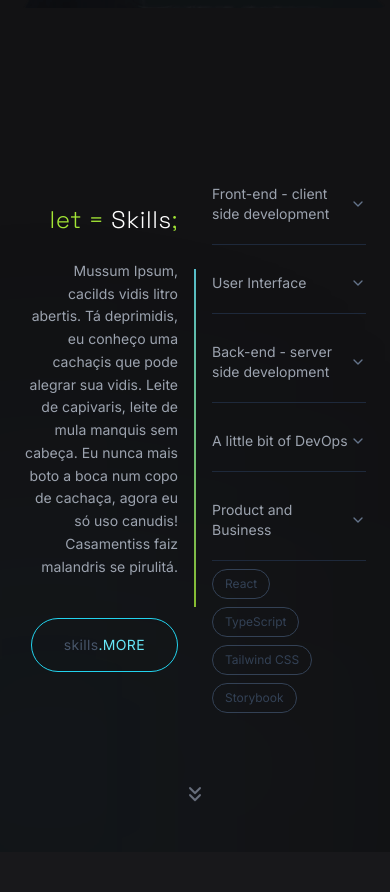
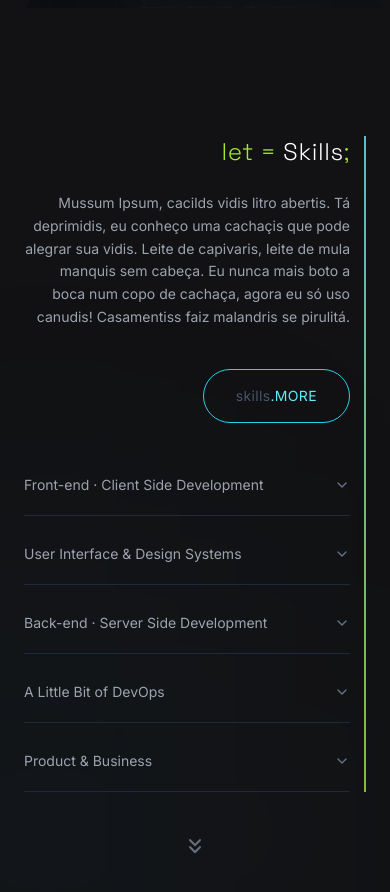
Before and after one commit to caio-guimaraes-web/portfolio-2025, a Next.js app: page / in a window 390 px wide. Shown: the part 1680-2572 px from the top of the page. Built offline with nearby package versions, Linux system fonts and the light colour scheme.

Commit message:
Visual Structure - MySkillSection - skills.data applied, section strucutre ready

```diff
--- a/src/app/components/homeSections/skills/MySkillsSection.tsx
+++ b/src/app/components/homeSections/skills/MySkillsSection.tsx
@@ -18,12 +18,19 @@ export function MySkillsSection() {
       <div className="absolute bottom-[-20%] left-[-10%] w-[45vw] h-[60vh] bg-cyan-900/20 rounded-full blur-[140px] pointer-events-none" />
 
       {/* CONTEÚDO PRINCIPAL */}
-      <div className="z-10 flex-1 w-full flex lg:flex-row items-center gap-4 sm:gap-12 lg:gap-20">
+      <div
+        className="z-10 flex-1 w-full flex flex-col sm:flex-row items-center
+          gap-8 sm:gap-12 lg:gap-20 pr-4 sm:pr-0
+          relative
+          after:content-[''] after:absolute after:top-0 after:right-0 after:h-full after:w-[2px]
+          after:bg-gradient-to-b after:from-cyan-300 after:to-lime-400 after:opacity-80
+          sm:after:hidden"
+      >
         {/* CONTEÚDO TEXTUAL */}
         <SkillContent />
 
         {/* DIVISOR */}
-        <div className="z-10">
+        <div className="z-10 hidden sm:block">
           <VerticalDivider />
         </div>
 
--- a/src/app/components/homeSections/skills/skillsTabs/SkillsAccordion.tsx
+++ b/src/app/components/homeSections/skills/skillsTabs/SkillsAccordion.tsx
@@ -2,35 +2,19 @@ import { Accordion } from '@/components/ui/accordion'
 
 import { SkillsAccordionItem } from './SkillsAccordionItem'
 
-import { SkillTag } from '@/app/components/reusable/skillTag/SkillTag'
+import { skillsData } from './skills.data'
 
 export function SkillsAccordion() {
   return (
     <Accordion type="multiple" className="w-full flex flex-col gap-2">
-      <SkillsAccordionItem
-        value="frontend"
-        title="Front-end - client side development"
-      />
-
-      <SkillsAccordionItem value="ui" title="User Interface" />
-
-      <SkillsAccordionItem
-        value="backend"
-        title="Back-end - server side development"
-      />
-
-      <SkillsAccordionItem value="devops" title="A little bit of DevOps" />
-
-      <SkillsAccordionItem value="product" title="Product and Business" />
-
-      <SkillTag label="React" />
-      <SkillTag label="TypeScript" />
-      <SkillTag label="Tailwind CSS" tooltip="Utility-first CSS framework" />
-      <SkillTag
-        label="Storybook"
-        href="https://storybook.js.org"
-        tooltip="Component documentation"
-      />
+      {skillsData.map((group) => (
+        <SkillsAccordionItem
+          key={group.id}
+          value={group.id}
+          title={group.title}
+          skills={group.skills}
+        />
+      ))}
     </Accordion>
   )
 }
--- a/src/app/components/homeSections/skills/skillsTabs/SkillsAccordionItem.tsx
+++ b/src/app/components/homeSections/skills/skillsTabs/SkillsAccordionItem.tsx
@@ -4,40 +4,37 @@ import {
   AccordionContent,
 } from '@/components/ui/accordion'
 
+import { SkillTag } from '../../../reusable/skillTag/SkillTag'
+import { SkillItem } from './skills.data'
+
 interface SkillsAccordionItemProps {
   value: string
   title: string
+  skills: SkillItem[]
 }
 
 export function SkillsAccordionItem({
   value,
   title,
+  skills,
 }: SkillsAccordionItemProps) {
   return (
     <AccordionItem value={value} className="border-b border-slate-800">
-      <AccordionTrigger
-        className="
-          flex items-center justify-between
-          py-5 text-left
-          text-sm sm:text-base font-normal
-          text-gray-400
-          hover:text-cyan-400
-          transition-colors
-        "
-      >
+      <AccordionTrigger className="flex items-center justify-between py-5 text-left text-sm sm:text-base font-normal text-gray-400 hover:text-cyan-400 transition-colors">
         <span>{title}</span>
       </AccordionTrigger>
 
-      <AccordionContent
-        className="
-          pb-5
-          text-gray-400
-          text-sm
-          leading-relaxed
-        "
-      >
-        {/* Conteúdo virá aqui depois */}
-        <div className="h-4" />
+      <AccordionContent className="pb-5 text-gray-400 text-sm leading-relaxed">
+        <div className="flex flex-wrap gap-2">
+          {skills.map((skill) => (
+            <SkillTag
+              key={skill.label}
+              label={skill.label}
+              href={skill.href}
+              tooltip={skill.tooltip}
+            />
+          ))}
+        </div>
       </AccordionContent>
     </AccordionItem>
   )
--- /dev/null
+++ b/src/app/components/homeSections/skills/skillsTabs/skills.data.ts
@@ -0,0 +1,80 @@
+export interface SkillItem {
+  label: string
+  href?: string
+  tooltip?: string
+}
+
+export interface SkillGroup {
+  id: string
+  title: string
+  skills: SkillItem[]
+}
+
+export const skillsData: SkillGroup[] = [
+  {
+    id: 'frontend',
+    title: 'Front-end · Client Side Development',
+    skills: [
+      { label: 'HTML5' },
+      { label: 'CSS3' },
+      { label: 'JavaScript (ES6+)' },
+      { label: 'TypeScript' },
+      { label: 'React.js' },
+      { label: 'Next.js' },
+      { label: 'Tailwind CSS' },
+      {
+        label: 'Styled Components',
+        tooltip: 'CSS-in-JS styling solution',
+      },
+      {
+        label: 'Storybook',
+        href: 'https://storybook.js.org',
+        tooltip: 'Component documentation',
+      },
+    ],
+  },
+  {
+    id: 'ui',
+    title: 'User Interface & Design Systems',
+    skills: [
+      { label: 'Figma' },
+      { label: 'Design Systems' },
+      { label: 'UI/UX Principles' },
+      { label: 'Componentization' },
+      { label: 'Responsive Design' },
+      { label: 'Accessibility (a11y)' },
+    ],
+  },
+  {
+    id: 'backend',
+    title: 'Back-end · Server Side Development',
+    skills: [
+      { label: 'Node.js' },
+      { label: 'Express.js' },
+      { label: 'REST APIs' },
+      { label: 'SQL' },
+      { label: 'SQLite' },
+      { label: 'PostgreSQL' },
+    ],
+  },
+  {
+    id: 'devops',
+    title: 'A Little Bit of DevOps',
+    skills: [
+      { label: 'Git & GitHub' },
+      { label: 'CI/CD (basics)' },
+      { label: 'Vercel' },
+      { label: 'Environment Variables' },
+    ],
+  },
+  {
+    id: 'product',
+    title: 'Product & Business',
+    skills: [
+      { label: 'Product Thinking' },
+      { label: 'Agile / Scrum' },
+      { label: 'MVP Planning' },
+      { label: 'Business Rules' },
+    ],
+  },
+]
```
